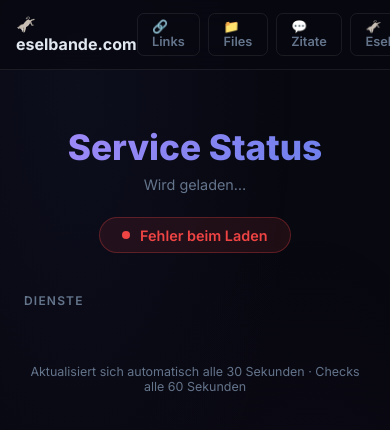
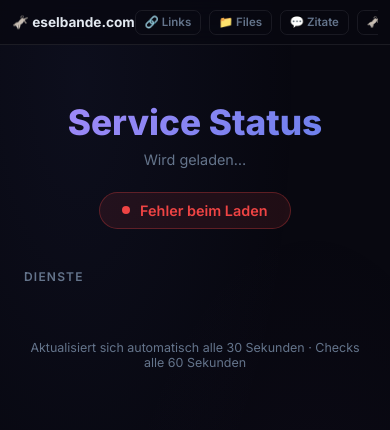
Before and after one commit to Marvin4200/Eselbandestatuspage, a website: page public/index.html in a window 390 px wide. Drawn offline with Linux system fonts and the light colour scheme; no server answers.

Commit message:
fix: resolve mobile nav overflow and harden client error handling

```diff
--- a/public/index.html
+++ b/public/index.html
@@ -224,7 +224,11 @@
         @media (max-width: 600px) {
             .service-card { grid-template-columns: auto 1fr; }
             .svc-right { display: none; }
-            .topnav { padding: 0.8rem 1rem; }
+            .topnav { padding: 0.6rem 0.75rem; }
+            .nav-brand { font-size: 0.85rem; white-space: nowrap; }
+            .nav-links { overflow-x: auto; scrollbar-width: none; flex-shrink: 1; min-width: 0; }
+            .nav-links::-webkit-scrollbar { display: none; }
+            .nav-link { white-space: nowrap; padding: 0.28rem 0.55rem; font-size: 0.72rem; }
             .uptime-chart { max-width: 100%; overflow-x: auto; padding-bottom: 2px; }
         }
     </style>
```
